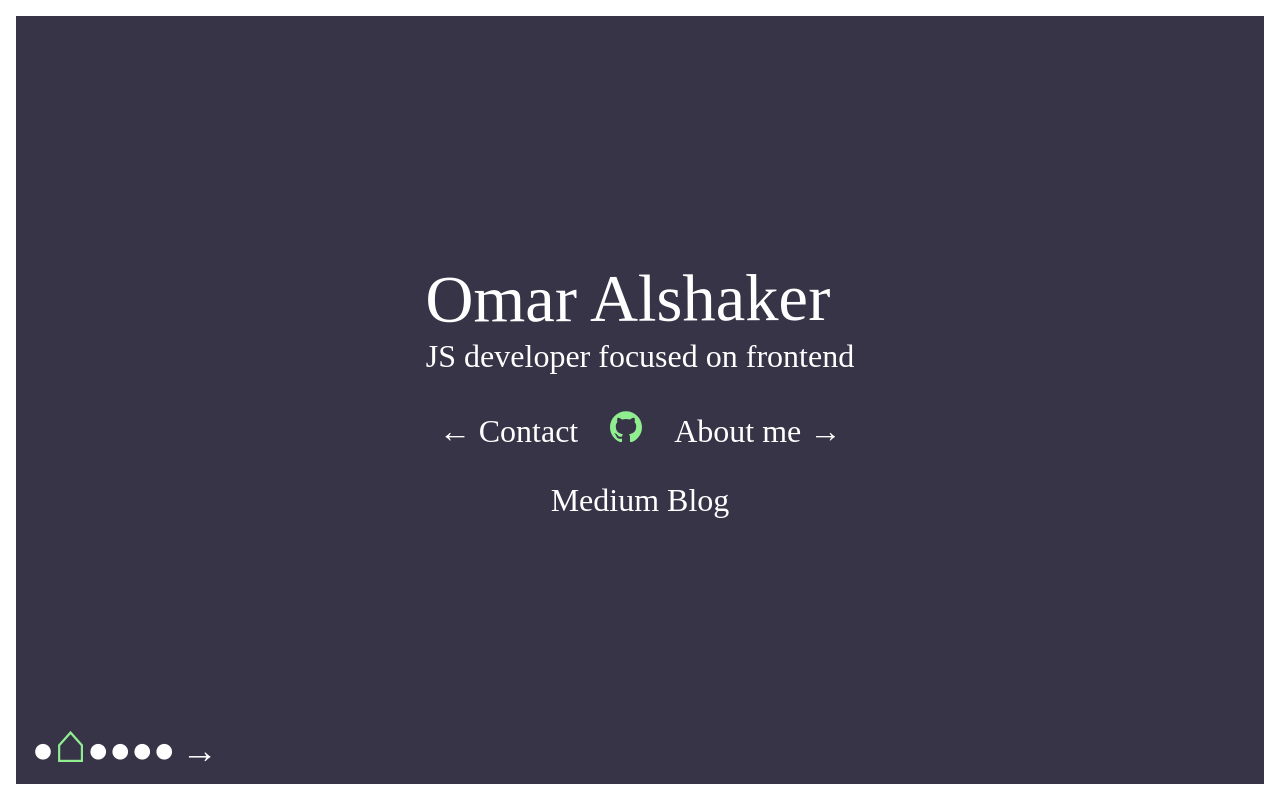
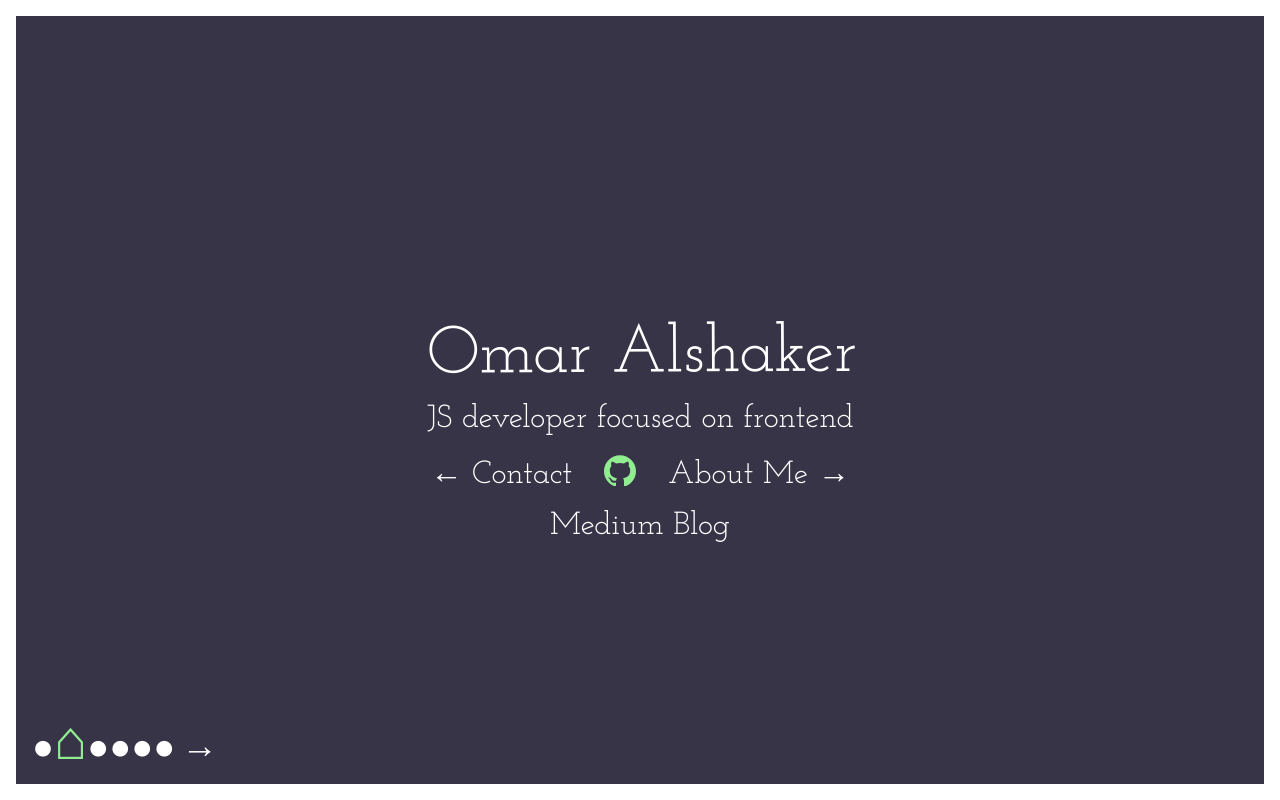
Before and after one commit to alshakero/website, a React (Create React App) app: page / in a window 1280 px wide. Built offline with nearby package versions, Linux system fonts and the light colour scheme.

Commit message:
Handle FF and resize better

```diff
--- a/package.json
+++ b/package.json
@@ -4,6 +4,7 @@
     "private": true,
     "homepage": "https://omaralshaker.com",
     "dependencies": {
+        "animejs": "^3.0.1",
         "react": "^16.8.4",
         "react-dom": "^16.8.4",
         "react-router-dom": "^4.3.1",
--- a/public/index.html
+++ b/public/index.html
@@ -3,11 +3,46 @@
     <head>
         <meta charset="utf-8" />
         <link rel="shortcut icon" href="%PUBLIC_URL%/favicon.ico" />
-    <meta content="width=device-width, initial-scale=1.0, maximum-scale=1.0, user-scalable=0" name="viewport" />
-    <meta http-equiv="X-UA-Compatible" content="IE=EmulateIE9">
+        <meta
+            content="width=device-width, initial-scale=1.0, maximum-scale=1.0, user-scalable=0"
+            name="viewport"
+        />
+        <meta http-equiv="X-UA-Compatible" content="IE=EmulateIE9" />
+
+
+        <meta name="keywords" content="Portfolio, Web development, React, UI design, PHP, JavaScript, HTML5" />
+		<meta name="author" content="Omar Alshaker" />
+		<meta name="copyright" content="© Copyright 2019 - Omar Alshaker" />
+
+		<!-- Robots -->
+		<meta name="robots" content="index, follow" />
+		<meta name="location" content="Warsaw, Poland" />
+
+		<!-- Facebook meta -->
+		<meta property="og:image" content="https://omaralshaker.com/opengraph/thumb.jpg" />
+		<meta property="og:url" content="https://omaralshaker.com/" />
+		<meta property="og:title" content="Omar Alshaker - Personal Website" />
+		<meta property="og:site-name" content="Omar Alshaker"/>
+		<meta name="description" content="JavaScript Engineer - Based in Warsaw."/>
+
+		<!-- Twitter meta -->
+		<meta name="twitter:card" content="summary_large_image" />
+		<meta name="twitter:site" content="@alshakero" />
+		<meta name="twitter:creator" content="@alshakero" />
+		<meta name="twitter:title"  content="https://omaralshaker.com/" />
+		<meta name="twitter:description" content="JavaScript Engineer - Based in Warsaw." />
+		<meta name="twitter:image:src" content="https://omaralshaker.com/opengraph/thumb.jpg" />
+
+		<!-- GOOGLE Share -->
+		<meta itemprop="name" content="Omar Alshaker" />
+		<meta itemprop="description" content="Omar Alshaker - JavaScript Engineer - Based in Warsaw." />
+		<meta itemprop="image" content="https://omaralshaker.com/opengraph/thumb.jpg" />
         <!--[if IE]>
-      <p style="margin: 20px; font-size: 1.2em; font-family: 'Courier New', Courier, monospace">
-        Sorry! This website's visitors are mostly developers. I didn't put much effort into supporting such an old browser :(
+            <p
+                style="margin: 20px; font-size: 1.2em; font-family: 'Courier New', Courier, monospace"
+            >
+                Sorry! This website's visitors are mostly developers. I didn't
+                put much effort into supporting such an old browser :(
             </p>
         <![endif]-->
         <meta name="theme-color" content="#000000" />
@@ -16,9 +51,8 @@
       user's mobile device or desktop. See https://developers.google.com/web/fundamentals/web-app-manifest/
     -->
         <link rel="manifest" href="%PUBLIC_URL%/manifest.json" />
-    <!--[!if IE]>
         <link href="https://fonts.googleapis.com/css?family=Josefin+Slab" rel="stylesheet" />
-    <![endif]-->
+
         <!--
       Notice the use of %PUBLIC_URL% in the tags above.
       It will be replaced with the URL of the `public` folder during the build.
@@ -42,6 +76,5 @@
 
       To begin the development, run `npm start` or `yarn start`.
       To create a production bundle, use `npm run build` or `yarn build`.
-    -->
-  </body>
+    --></body>
 </html>
--- a/src/App.js
+++ b/src/App.js
@@ -1,4 +1,4 @@
-import React, { useState } from 'react';
+import React, { useState, useEffect } from 'react';
 import { carousel, slidingChild } from './App.module.css';
 import { Router } from 'react-router-dom';
 import createHistory from 'history/createBrowserHistory';
@@ -38,8 +38,20 @@ function firstPageMargin(pageNumber = 0) {
 
 export default function App() {
     const [transitioning, setTransitioning] = useState(false);
+    const [resizeTrigger, setResizeTrigger] = useState(0);
     transitioningMarker = setTransitioning;
     const pageNumber = routesPathNames.indexOf(window.location.pathname);
+
+    useEffect(() => {
+        const resizer = () => {
+            setResizeTrigger(resizeTrigger + 1);
+        };
+        window.addEventListener('resize', resizer);
+
+        return () => {
+            window.removeEventListener('resize', resizer);
+        }
+    })
 
     return (
         <Router history={history}>
--- a/src/Pages/Home/AnimatedText.js
+++ b/src/Pages/Home/AnimatedText.js
@@ -7,14 +7,9 @@ export default function AnimatedName() {
         <svg
             version="1.1"
             xmlns="http://www.w3.org/2000/svg"
-            xmlnsXlink="http://www.w3.org/1999/xlink"
-            x="0px"
-            y="0px"
             className={nameSVG}
             viewBox="0 0 600 320"
-            xmlSpace="preserve"
         >
-            <defs>
             <path
                 id="path"
                 fill="none"
@@ -23,14 +18,14 @@ export default function AnimatedName() {
                 d="M-15.8-52.7C91.3,55.4,312.1,2.4,468.6,56.1c125.3,43,153,125.7,61.9,184.8c-72.9,47.3-272.1,59-372.3,24.6
 	c-64.5-22.1-88.6-60.8-65.2-94.7c5.7-8.2,15.7-17,23.4-19.7c5.8-2,26.4-3.8,26.4-3.8l235.3-1.2h47.3"
             />
-            </defs>
-            <text x="100" y="100" className={animatedText}>
-                <textPath startOffset="79.8%" xlinkHref="#path">
+
+            <text className={animatedText}>
+                <textPath startOffset="86%" xlinkHref="#path">
                     Omar Alshaker
                     <animate
                         attributeName="startOffset"
                         from="0%"
-                        to="79.8%"
+                        to="86%"
                         begin="0s"
                         dur="6s"
                         repeatCount="1"
--- a/src/Pages/Home/Home.module.css
+++ b/src/Pages/Home/Home.module.css
@@ -2,6 +2,7 @@
     display: grid;
     grid-template-columns: 1fr;
     grid-template-rows: 1fr;
+    height: 100%;
 }
 .layer {
     grid-area: 1 / 1;
@@ -38,13 +39,9 @@
     color: #fff;
     font-size: 2rem;
 }
-.detailsEdge > div {
-    margin: 1rem;
-}
 
 .detailsEdge > div a {
     display: inline-block;
-    margin: 1rem;
     transition: transform 0.2s ease-in-out;
     cursor: pointer;
 }
@@ -58,12 +55,10 @@
     animation: moveaway 0.8s ease-in-out 5.7s forwards;
 }
 .details > div {
-    margin: 1rem;
 }
 
 .details > div a {
     display: inline-block;
-    margin: 1rem;
     transition: transform 0.2s ease-in-out;
     cursor: pointer;
 }
@@ -106,3 +101,12 @@
     color: #fff;
     font-size: 5rem;
 }
+.navigation {
+    display: flex;
+    justify-content: center;
+    align-items: center;
+    width: 100%;
+}
+.navigation > div {
+    margin: 0.5em
+}
--- a/src/Pages/Home/index.js
+++ b/src/Pages/Home/index.js
@@ -13,21 +13,27 @@ import {
     navigation,
     skewUp,
     unAnimatedText,
-    detailsEdge
+    detailsEdge,
+    contactLink,
+    aboutLink,
+    gitHubLogo
 } from './Home.module.css';
 
 import { SMILAvailable } from '../../utils';
 
-const navigationPanel = function(SMILAvailable) {
+const navigationPanel = function(isSMILAvailable) {
     return (
         <>
-            <div className={SMILAvailable ? details : detailsEdge}>
+            <div className={isSMILAvailable ? details : detailsEdge}>
                 <div>JS developer focused on frontend</div>
                 <div className={navigation}>
+                    <div className={contactLink}>
                         <Link to="/contact" className={skewLeft}>
                             <span>← </span>
                             <span className={detailsText}>Contact</span>
                         </Link>
+                    </div>
+                    <div className={gitHubLogo}>
                         <a
                             target="blank"
                             rel="noopener noreferrer"
@@ -46,10 +52,13 @@ const navigationPanel = function(SMILAvailable) {
                                 />
                             </svg>
                         </a>
+                    </div>
+                    <div className={aboutLink}>
                         <Link to="/about" className={skewRight}>
-                        <span className={detailsText}>About me</span>
+                            <span className={detailsText}>About Me</span>
                             <span> →</span>
                         </Link>
+                    </div>
                 </div>
                 <a
                     href="https://medium.com/@alshakero"
--- a/src/Pages/NotFoundCanvas/index.js
+++ b/src/Pages/NotFoundCanvas/index.js
@@ -47,7 +47,7 @@ export default function NotFoundCanvas() {
             canvas.height = rect.height;
 
             centerx = window.innerWidth / 2;
-            let centery = window.innerHeight / 2;
+            centery = window.innerHeight / 2;
         };
         windowResize();
 
```
Also changed, not shown: public/manifest.json, public/opengraph/thumb.jpg (added), 1 other file (tests, documents, lock files or other folders). Lines whose indentation alone changed are shown as unchanged.
